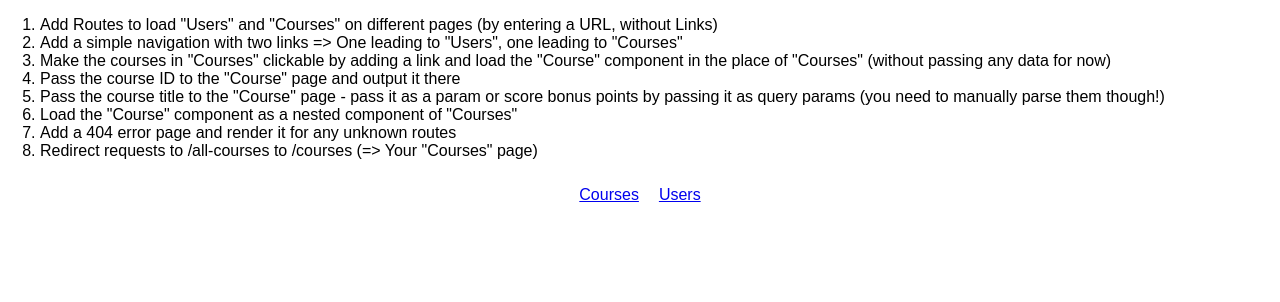
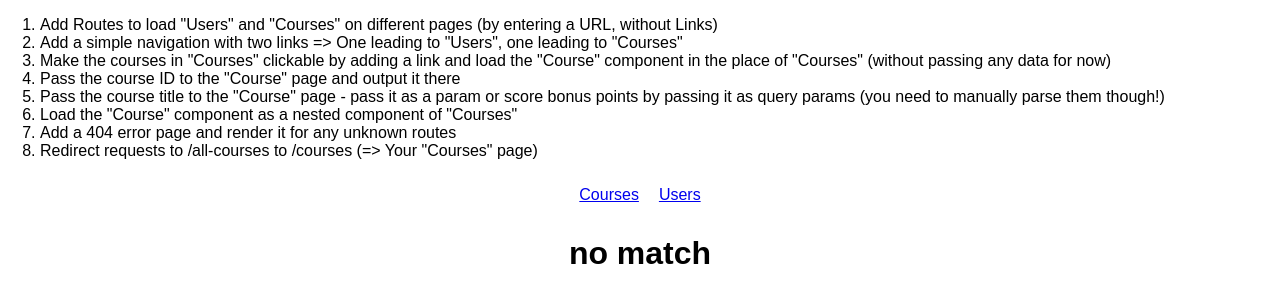
Before and after one commit to saittosun/react-routing-assignment, a React (Create React App) app: page / in a window 1280 px wide. Shown: the top 302 px of the page. Built offline with nearby package versions, Linux system fonts and the light colour scheme.

Commit message:
seventh step

```diff
--- a/src/App.js
+++ b/src/App.js
@@ -6,6 +6,7 @@ import Courses from './containers/Courses/Courses';
 import Users from './containers/Users/Users';
 import { Route, Switch } from 'react-router';
 import { NavLink } from 'react-router-dom';
+import NotFound from './component/NotFound/NotFound';
 
 class App extends Component {
   render () {
@@ -36,6 +37,7 @@ class App extends Component {
           <Route path="/users" component={Users}/>
           {/* <Route path="/courses/:courseId" component={Course}/> */}
           <Route path="/courses" component={Courses}/>
+          <Route component={NotFound}/>
         </Switch>
       </div>
     );
--- /dev/null
+++ b/src/component/NotFound/NotFound.js
@@ -0,0 +1,10 @@
+// jshint esversion: 6
+import React from 'react';
+
+const notFound = () => {
+  return (
+    <h1 style={{textAlign: 'center'}}>no match</h1>
+  )
+}
+
+export default notFound;
```
